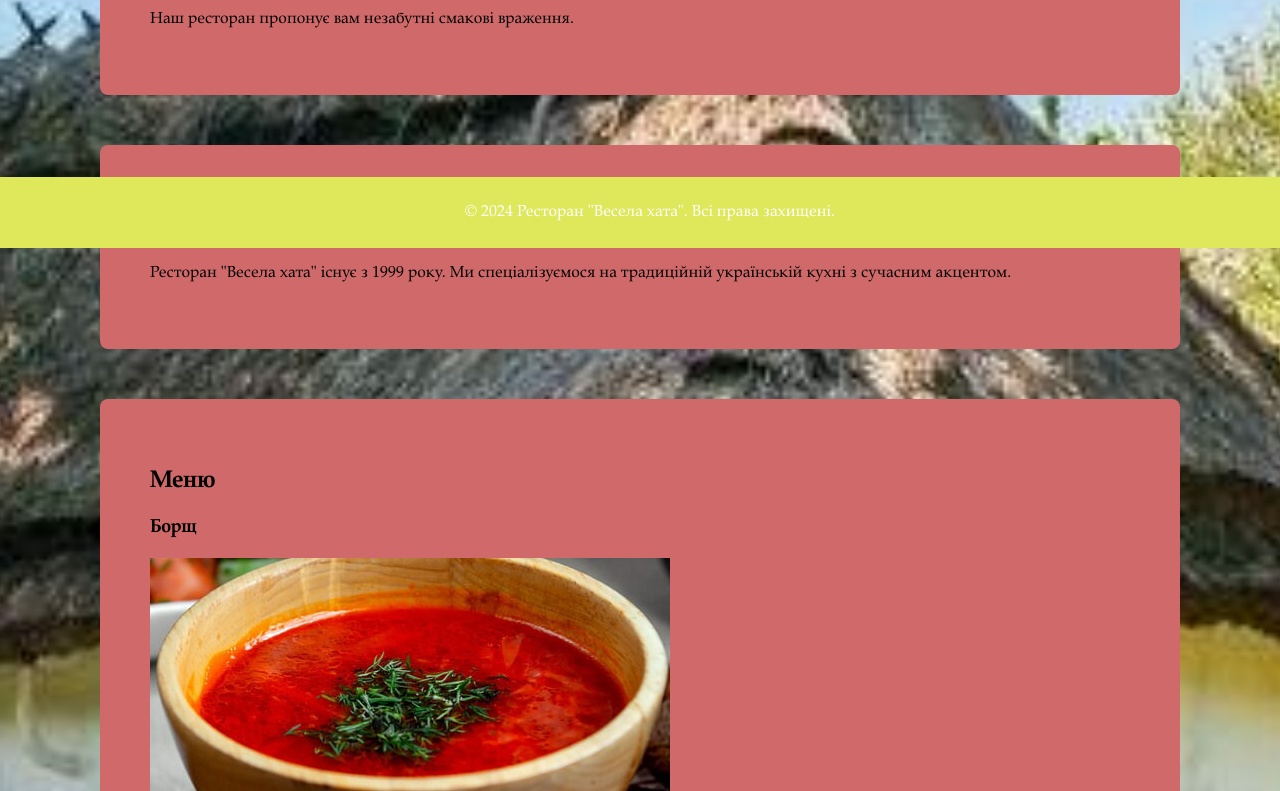
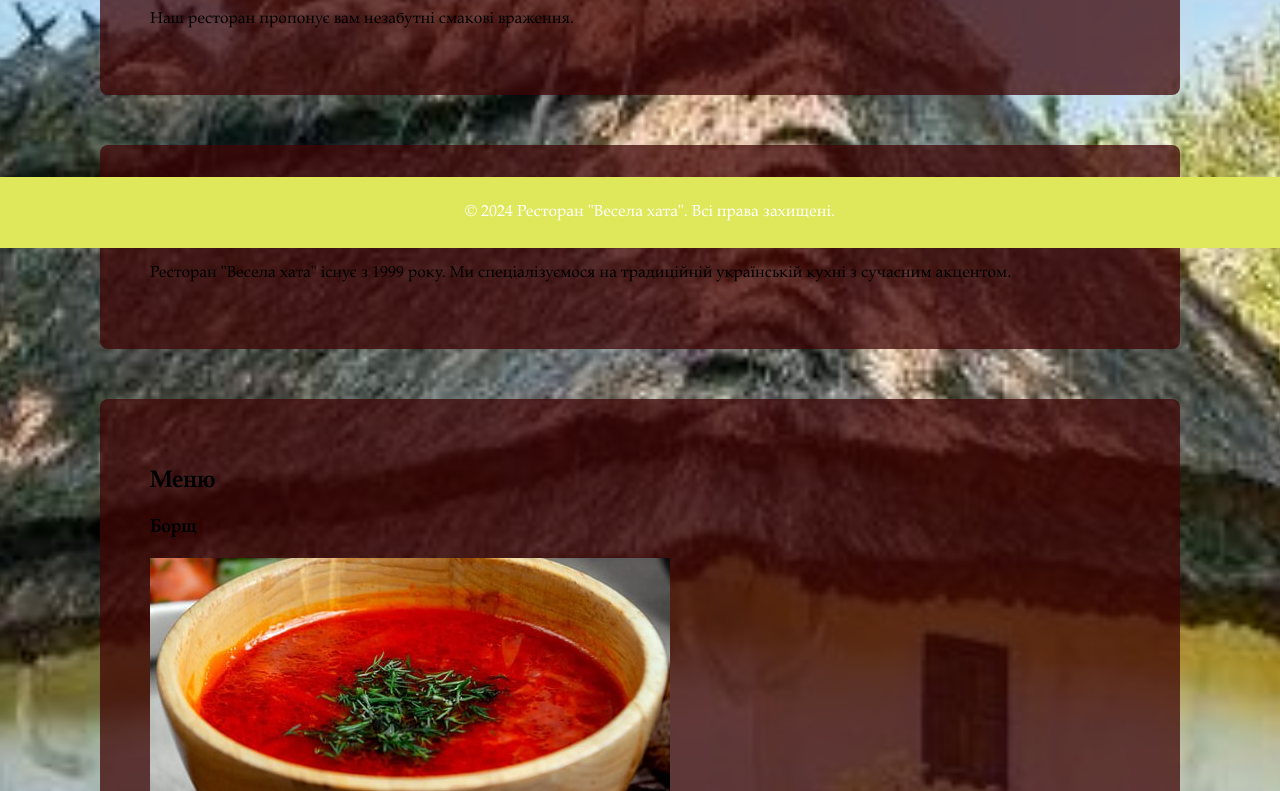
Before and after one commit to EgueneG/HataNashaEugeneG.github.io, a plain HTML site: page index.html in a window 1280 px wide. Shown: the part 552-1343 px from the top of the page. Drawn offline with Linux system fonts and the light colour scheme.

Commit message:
Update index.html

```diff
--- a/index.html
+++ b/index.html
@@ -34,7 +34,7 @@
     padding: 100px;
   }
   .section {
-    background: rgb(208, 105, 105);
+    background: rgba(62, 5, 5, 0.74);
     margin: 50px 0;
     padding: 50px;
     border-radius: 8px;
```
